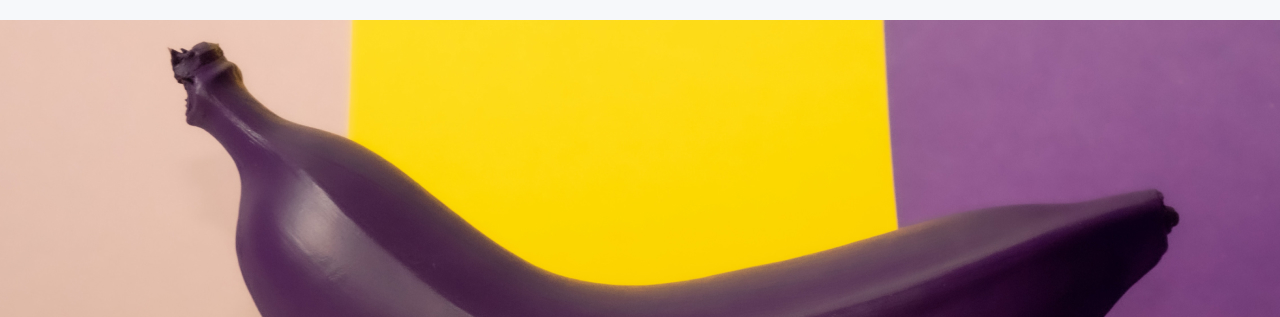
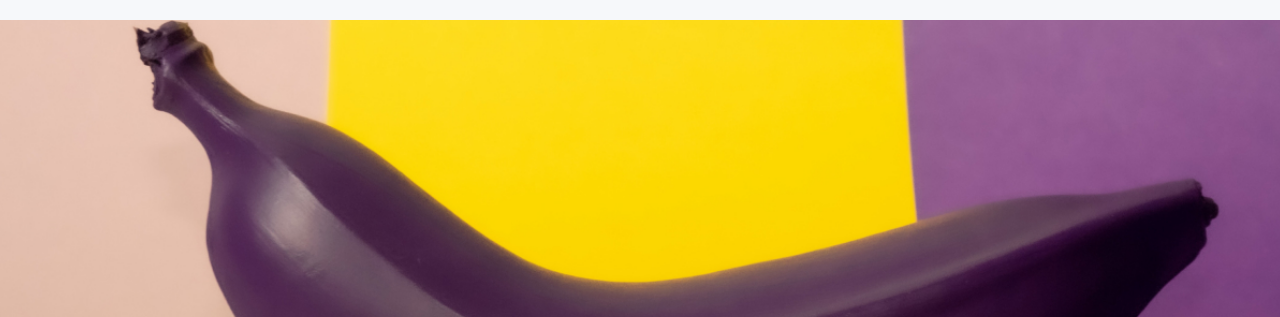
Before and after one commit to MaxSaenko/marketing-site, a plain HTML site: page index.html in a window 1280 px wide. Shown: the part 80-397 px from the top of the page. Drawn offline with nearby package versions, Linux system fonts and the light colour scheme.

Commit message:
Update index.css

```diff
--- a/css/index.css
+++ b/css/index.css
@@ -144,7 +144,7 @@ a {
     background-image: url('../images/header-bg.jpg');
     background-repeat: no-repeat;
     background-position: center center;
-    background-cover: cover;
+    background-size: cover;
     font-family: 'Montserrat', sans-serif;
 }
 
```
